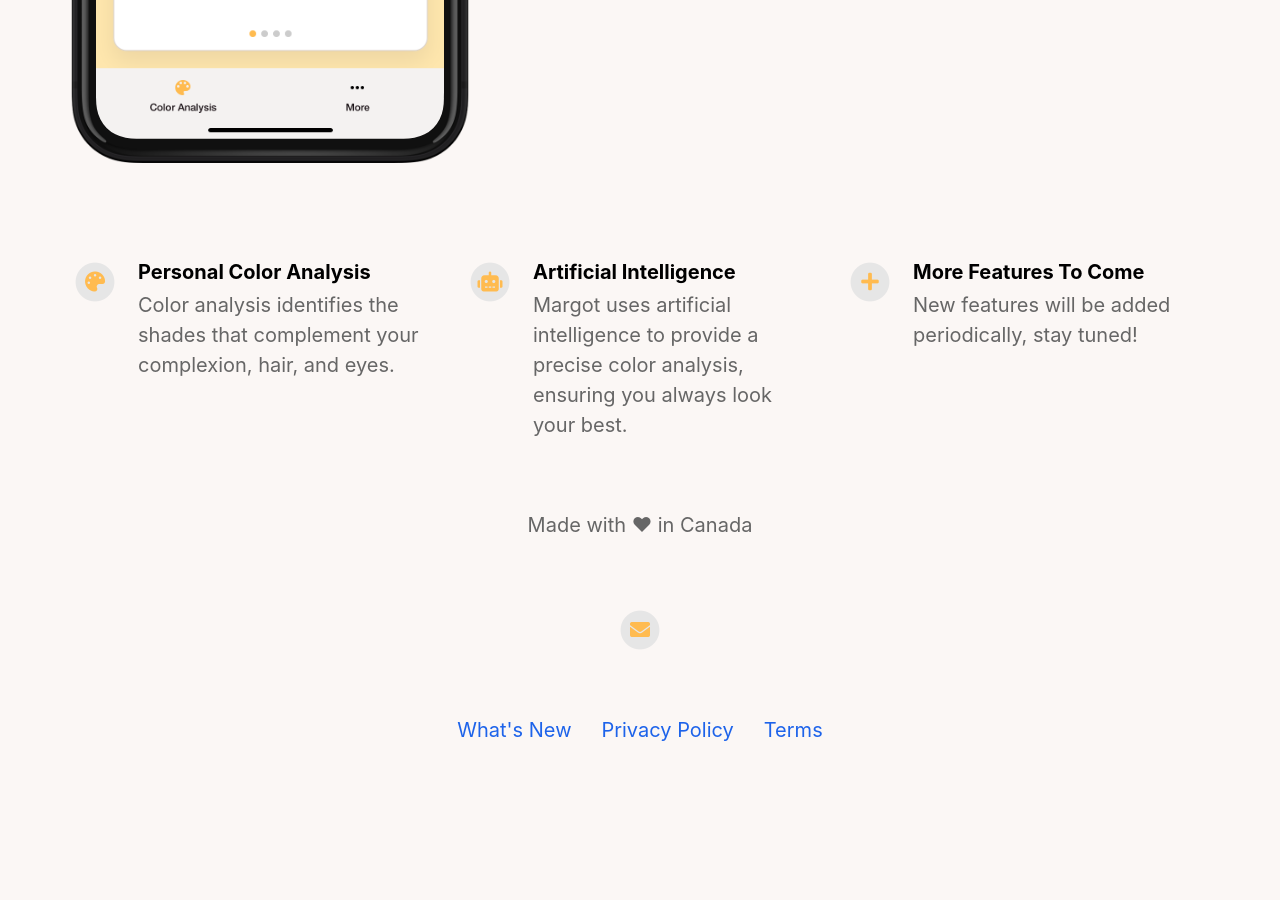
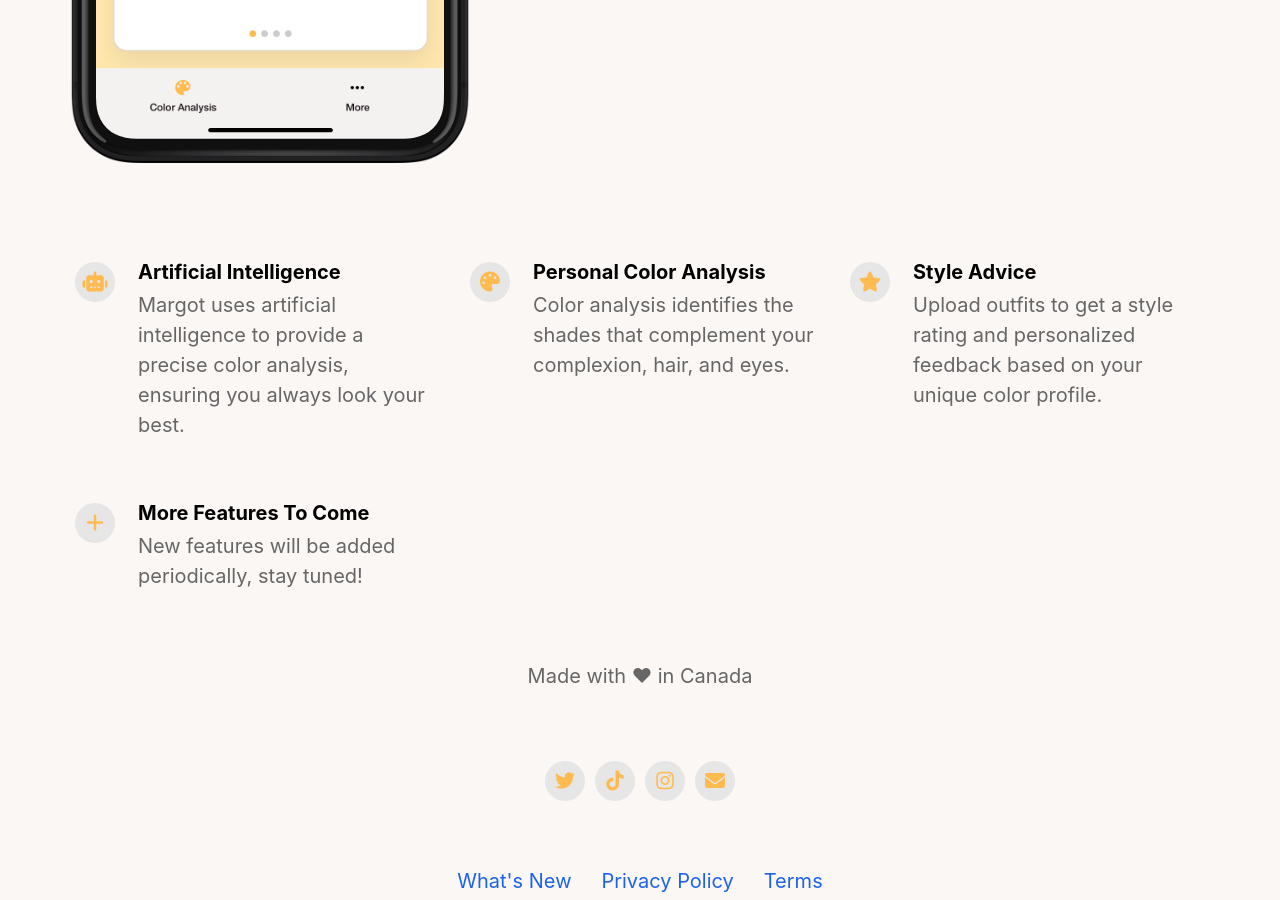
Before and after one commit to Azkaban-Development/MargotLandingPage, a Jekyll site: the page built from index.html, in a window 1280 px wide and 900 px high, scrolled down 822 px. Built offline with Jekyll 4.4.1, drawn with Linux system fonts in a browser that asks for light colours; nearby versions of some CDN libraries; before the commit the page ends 1632 px from its top, so only the background shows below that.

Commit message:
changeset: - add walkthrough video on landing page - upgrade FontAwesome version - add social media links

```diff
--- a/_config.yml
+++ b/_config.yml
@@ -23,8 +23,9 @@ your_link                                 :
 your_city                                 : Canada
 email_address                             : team.margotapp@gmail.com
 facebook_username                         :
-instagram_username                        :
-twitter_username                          :
+instagram_username                        : trymargot
+twitter_username                          : trymargotapp
+tiktok_username                           : trymargot
 github_username                           :
 youtube_username                          :
 mastodon_link                             :
@@ -34,13 +35,17 @@ mastodon_link                             :
 # Feature List                            Edit, add or remove features to be presented.
 features                                  :
 
+  - title                                 : Artificial Intelligence
+    description                           : Margot uses artificial intelligence to provide a precise color analysis, ensuring you always look your best.
+    fontawesome_icon_name                 : robot
+
   - title                                 : Personal Color Analysis
     description                           : Color analysis identifies the shades that complement your complexion, hair, and eyes.
     fontawesome_icon_name                 : palette
 
-  - title                                 : Artificial Intelligence
-    description                           : Margot uses artificial intelligence to provide a precise color analysis, ensuring you always look your best.
-    fontawesome_icon_name                 : robot
+  - title                                 : Style Advice
+    description                           : Upload outfits to get a style rating and personalized feedback based on your unique color profile.
+    fontawesome_icon_name                 : star
 
   - title                                 : More Features To Come
     description                           : New features will be added periodically, stay tuned!
--- a/_includes/footer.html
+++ b/_includes/footer.html
@@ -21,6 +21,16 @@
 				</span>
 			</a>
 		{% endif %}
+
+    {% if site.tiktok_username %}
+      <a href="https://tiktok.com/@{{ site.tiktok_username }}">
+        <span class="fa-stack fa-1x">
+          <i class="socialIconBack fas fa-circle fa-stack-2x"></i>
+          <i class="socialIconTop fab fa-tiktok fa-stack-1x"></i>
+        </span>
+      </a>
+    {% endif %}
+
 
 		{% if site.instagram_username %}
 			<a href="https://instagram.com/{{ site.instagram_username }}">
--- a/_includes/head.html
+++ b/_includes/head.html
@@ -14,7 +14,7 @@
 		<meta name="apple-itunes-app" content="app-id={{ site.ios_app_id }}">
 	{% endif %}
 
-	<link rel="stylesheet" href="https://use.fontawesome.com/releases/v5.6.3/css/all.css" integrity="sha384-UHRtZLI+pbxtHCWp1t77Bi1L4ZtiqrqD80Kn4Z8NTSRyMA2Fd33n5dQ8lWUE00s/" crossorigin="anonymous">
+	<link rel="stylesheet" href="https://use.fontawesome.com/releases/v6.6.0/css/all.css" crossorigin="anonymous">
 	<link rel="stylesheet" href="{{ '/main.css' | relative_url }}">
 
   {% if jekyll.environment == 'production' %}
```
Also changed, not shown: 1 other file.
